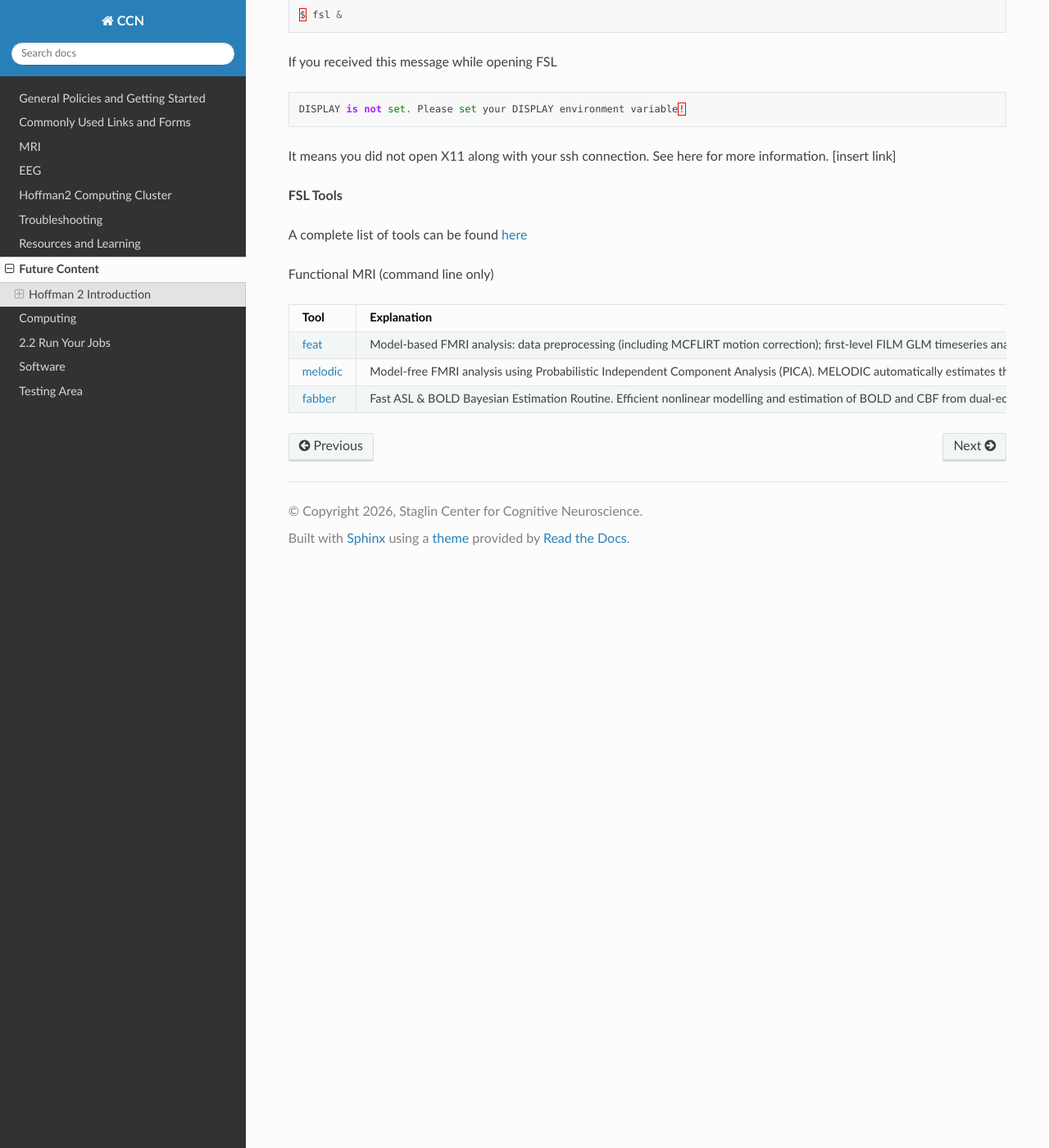
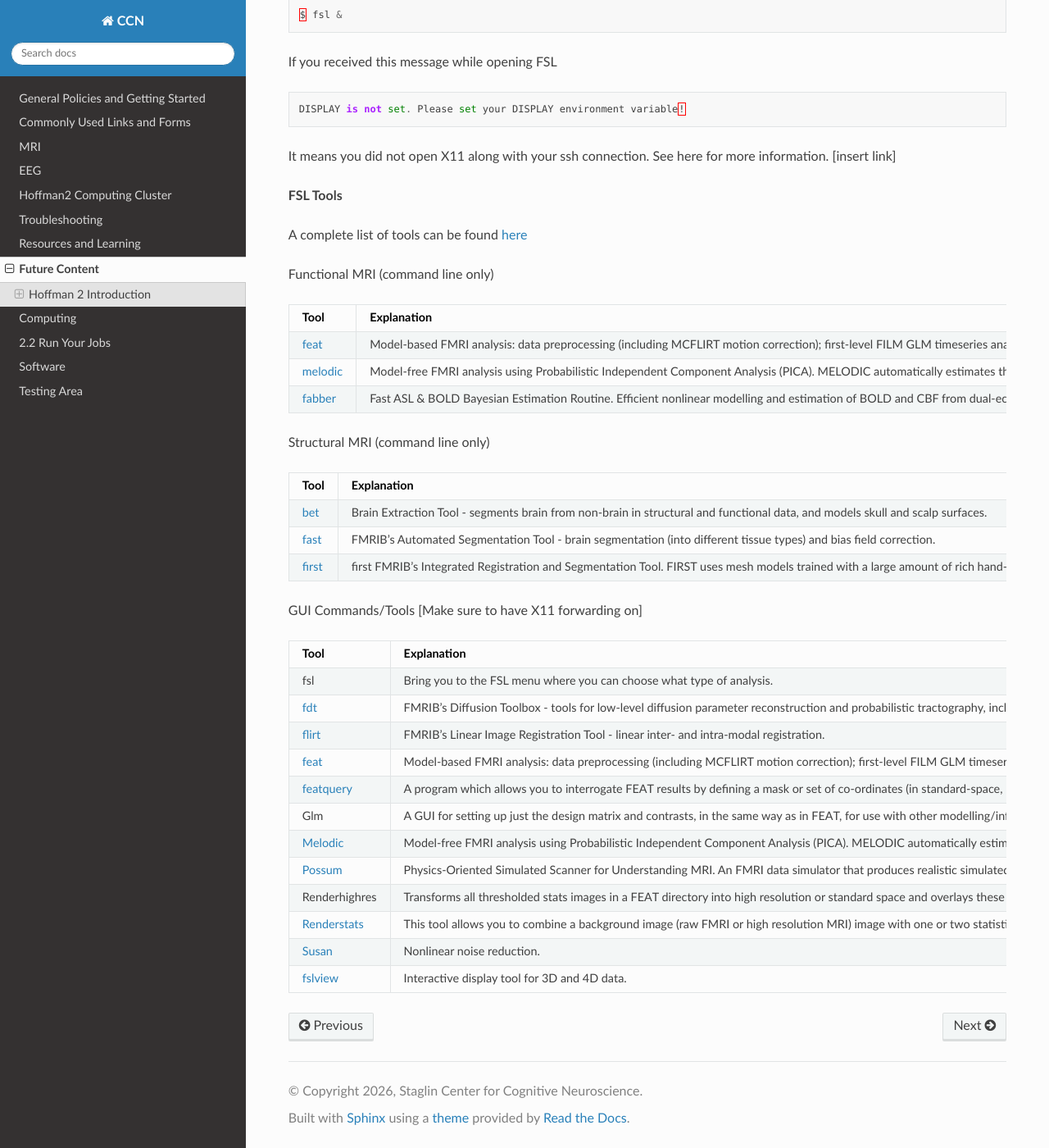
Before and after one commit to CCN-Support/CCN_Wiki, a Sphinx documentation site: the page built from docs/source/future_content.rst, in a window 1280 px wide and 1400 px high, scrolled down 28728 px. Shown: the whole window at 82% size. Built offline with Sphinx 7.4.7 and the Read the Docs theme 3.1.0, drawn with Linux system fonts in a browser that asks for light colours.

Commit message:
Update future_content.rst

```diff
--- a/docs/source/future_content.rst
+++ b/docs/source/future_content.rst
@@ -1659,3 +1659,49 @@ Functional MRI (command line only)
      - Model-free FMRI analysis using Probabilistic Independent Component Analysis (PICA). MELODIC automatically estimates the number of interesting noise and signal sources in the data and because of the associated "noise model", is able to assign significance ("p-values") to the output spatial maps. MELODIC can also analyse multiple subjects or sessions simultaneously using Tensor-ICA.
    * - `fabber <http://www.fmrib.ox.ac.uk/fsl/fabber/index.html>`_
      - Fast ASL & BOLD Bayesian Estimation Routine. Efficient nonlinear modelling and estimation of BOLD and CBF from dual-echo ASL data, using Variational Bayes.
+
+Structural MRI (command line only)
+
+.. list-table::
+   :header-rows: 1
+
+   * - Tool
+     - Explanation
+   * - `bet <http://www.fmrib.ox.ac.uk/fsl/bet2/index.html>`_
+     - Brain Extraction Tool - segments brain from non-brain in structural and functional data, and models skull and scalp surfaces.
+   * - `fast <http://www.fmrib.ox.ac.uk/fsl/fast4/index.html>`_
+     - FMRIB's Automated Segmentation Tool - brain segmentation (into different tissue types) and bias field correction.
+   * - `first <http://www.fmrib.ox.ac.uk/fsl/first/index.html>`_
+     - first	FMRIB's Integrated Registration and Segmentation Tool. FIRST uses mesh models trained with a large amount of rich hand-segmented training data to segment subcortical brain structures.
+
+GUI Commands/Tools [Make sure to have X11 forwarding on]
+
+.. list-table::
+   :header-rows: 1
+
+   * - Tool
+     - Explanation
+   * - fsl
+     - Bring you to the FSL menu where you can choose what type of analysis.
+   * - `fdt <http://www.fmrib.ox.ac.uk/fsl/fdt/index.html>`_
+     - FMRIB's Diffusion Toolbox - tools for low-level diffusion parameter reconstruction and probabilistic tractography, including crossing-fibre modelling.
+   * - `flirt <http://www.fmrib.ox.ac.uk/fsl/flirt/index.html>`_
+     - FMRIB's Linear Image Registration Tool - linear inter- and intra-modal registration.
+   * - `feat <http://www.fmrib.ox.ac.uk/fsl/feat5/index.html>`_
+     - Model-based FMRI analysis: data preprocessing (including MCFLIRT motion correction); first-level FILM GLM timeseries analysis; higher-level FLAME Bayesian mixed effects analysis.
+   * - `featquery <http://www.fmrib.ox.ac.uk/fsl/feat5/featquery.html>`_
+     - A program which allows you to interrogate FEAT results by defining a mask or set of co-ordinates (in standard-space, highres-space or loweres-space) and get mean stats values and time-series.
+   * - Glm
+     - A GUI for setting up just the design matrix and contrasts, in the same way as in FEAT, for use with other modelling/inference programs such as randomise.
+   * - `Melodic <http://www.fmrib.ox.ac.uk/fsl/melodic/index.html>`_
+     - Model-free FMRI analysis using Probabilistic Independent Component Analysis (PICA). MELODIC automatically estimates the number of interesting noise and signal sources in the data and because of the associated "noise model", is able to assign significance ("p-values") to the output spatial maps. MELODIC can also analyse multiple subjects or sessions simultaneously using Tensor-ICA.
+   * - `Possum <http://www.fmrib.ox.ac.uk/fsl/possum/index.html>`_
+     - Physics-Oriented Simulated Scanner for Understanding MRI. An FMRI data simulator that produces realistic simulated images and FMRI time series given a gradient echo pulse sequence, a segmented object with known tissue parameters, and a motion sequence.
+   * - Renderhighres
+     - Transforms all thresholded stats images in a FEAT directory into high resolution or standard space and overlays these onto the high resolution or standard space images. This then produces PNG format pictures of the overlays and, by default, deletes the 3D AVW colour overlay images.
+   * - `Renderstats <http://www.fmrib.ox.ac.uk/fsl/miscvis/index.html>`_
+     - This tool allows you to combine a background image (raw FMRI or high resolution MRI) image with one or two statistics images. The statistics image(s) must be in registration with the background image.
+   * - `Susan <http://www.fmrib.ox.ac.uk/fsl/susan/index.html>`_
+     - Nonlinear noise reduction.
+   * - `fslview <http://www.fmrib.ox.ac.uk/fsl/fslview/index.html>`_
+     - Interactive display tool for 3D and 4D data.
```
